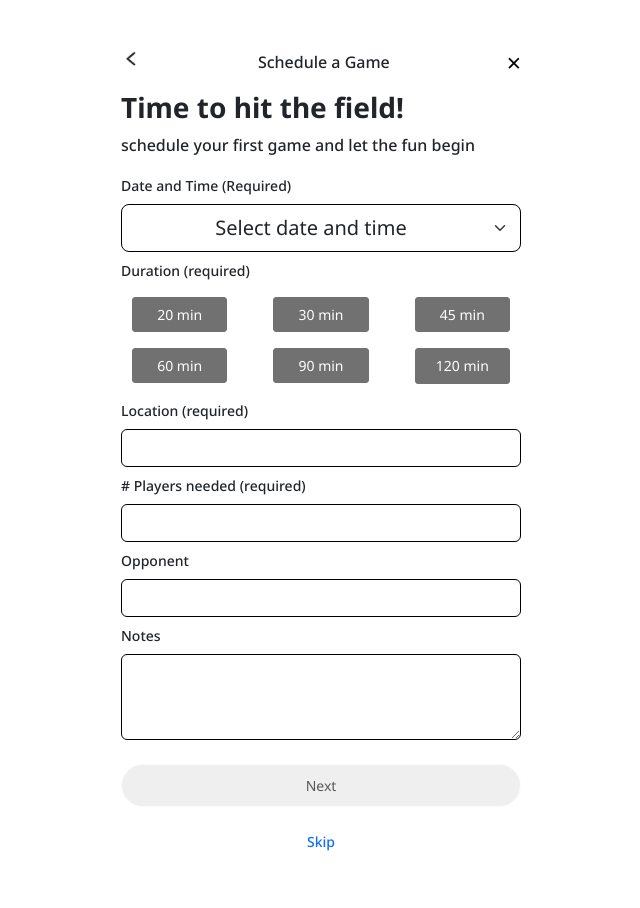
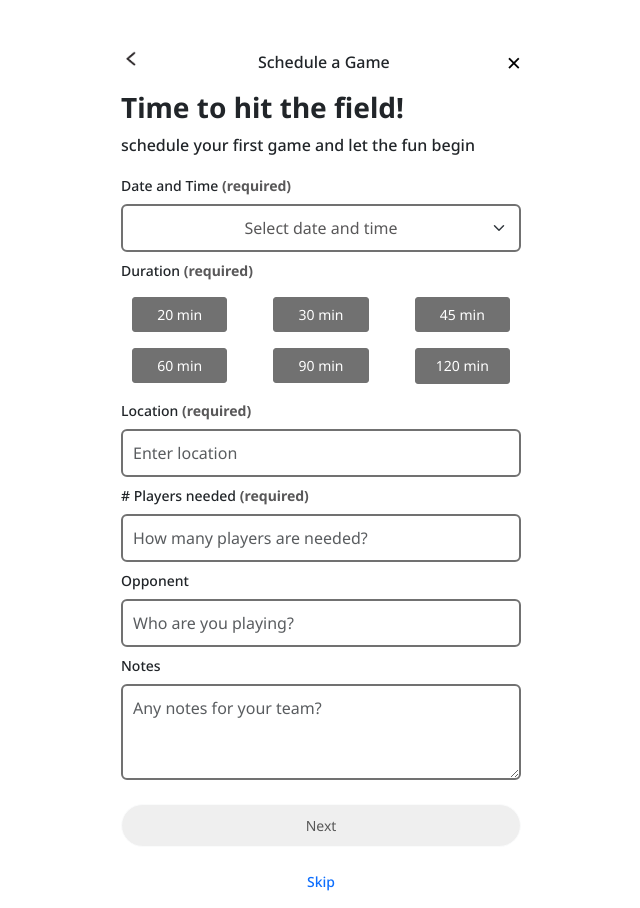
Before and after one commit to Co-Lab-You-Belong-in-Tech/GamePlanr, a React (Vite) app: page /schedule-game in a window 1280 px wide. Shown: the whole page, without its empty margins (319-959 px from the left). Before the commit the page ends 868 px from the top, so only its background shows below. Built offline with nearby package versions, Linux system fonts and the light colour scheme.

Commit message:
changed some styles

```diff
--- a/src/App.css
+++ b/src/App.css
@@ -119,9 +119,9 @@ footer .welcome a {
 
 /* invite friends css */
 .gradient-border {
-  padding: 2px;
-  background-image: linear-gradient(to right, #00B4D8, #89CFF0);
-  border-radius: 20px;
+  padding: 3px;
+  background-image: linear-gradient(to right, #76caf6, #83f5f5);
+  border-radius: 10px;
   display: inline-block;
 }
 
@@ -129,7 +129,9 @@ footer .welcome a {
   width: 100%;
   padding: 10px;
   border: none;
-  border-radius: 18px;
+  background-color: #eef5ff;
+  border-radius: 8px;
+  border-width: 15px;
   outline: none;
 }
 
@@ -168,8 +170,16 @@ footer .welcome a {
 
 .form-control {
   border-style: solid;
-  border-color: black;
-  border-width: 1px;
+  border-color: #717171 !important;
+  border-width: 2px;
+  padding: 10px;
+}
+
+.form-select {
+  border-style: solid;
+  border-color: #717171 !important;
+  border-width: 2px;
+  padding: 10px;
 }
 
 .team-logo {
@@ -179,6 +189,12 @@ footer .welcome a {
   width: 50px !important; /* Adjust as needed */
   height: auto; /* Maintain aspect ratio */
   z-index: 10; /* Ensure the image is above other elements */
+}
+
+@media only screen and (max-height: 700px) {
+  .home-footer{
+    position: relative;
+  }
 }
 
 @media only screen and (max-width: 600px) {
--- a/src/views/CreateTeam.jsx
+++ b/src/views/CreateTeam.jsx
@@ -183,7 +183,7 @@ const CreateTeam = () => {
                     className="btn btn-primary btn-lg full-width-button"
                     onClick={handleNext}
                   >
-                    Next
+                    Create Team
                   </button>
                 ) : (
                   <button
@@ -191,7 +191,7 @@ const CreateTeam = () => {
                     onClick={handleNext}
                     disabled
                   >
-                    Next
+                    Create Team
                   </button>
                 )}
               </div>
@@ -202,7 +202,7 @@ const CreateTeam = () => {
         return (
           <div className="gameplanr-container">
             <div className="d-flex justify-content-between">
-             <p className="me-2"></p>
+              <p className="me-2"></p>
               <p className="">Invite your Friends</p>
               <Link
                 to="/home"
@@ -221,17 +221,21 @@ const CreateTeam = () => {
             <div className="container text-center my-5">
               <div className="gradient-border">
                 <input
-                  value="THX-341"
-                  className="mx-auto text-center p-5"
+                  value="xxxxxxxxxxxxxxxxxxxx"
+                  className="mx-auto text-center px-5 py-4"
                   readOnly
                 />
               </div>
               <div className="row justify-content-center mt-4">
-                <p className="col-4 fs-4">
+                <p className="col-4 fs-4" style={{ color: "#445b9f" }}>
                   <img src={copyIcon} alt="Copy Code Button" /> Copy Code
                 </p>
-                <p className="col-4 fs-4">
-                  <img src={shareIcon} alt="Share code Button" /> Share Code
+                <p className="col-4 fs-4" style={{ color: "#445b9f" }}>
+                  <img
+                    src={shareIcon}
+                    alt="Share code Button"
+                  />{" "}
+                  Share Code
                 </p>
               </div>
             </div>
--- a/src/views/Home.jsx
+++ b/src/views/Home.jsx
@@ -19,9 +19,12 @@ const Home = () => {
   }
   // const currentState = homeState.TEAM_CREATED_GAMES_SCHEDULED
 
-  const [currentState, setCurrentState] = useState(homeState.INITIAL);
+  const [currentState, setCurrentState] = useState(
+    homeState.INITIAL
+  );
   const [responded, setResponded] = useState(false);
   const [going, setGoing] = useState(goingImg);
+  const [numOfPlayers, setNumOfPlayers] = useState(0)
   const handleResponse = (response) => {
     console.log("function called");
     if(responded === false) {
@@ -30,6 +33,7 @@ const Home = () => {
 
     if (response === "going"){
       setGoing(goingGreen);
+      setNumOfPlayers(numOfPlayers + 1)
     }
     if (response === "not going") {
       setGoing(notGoingRed);
@@ -39,6 +43,7 @@ const Home = () => {
   const undoResponse = () => {
     console.log("function called");
     setResponded(false)
+    setNumOfPlayers(0)
   }
 
 
@@ -99,14 +104,14 @@ const Home = () => {
         <header className="container">
           <Navbar />
         </header>
-        <main>
+        <main className="home-main">
           <div className="container text-center">
             <h2 className="fs-2 fw-bold mt-5">
               Welcome, User <img src={handwave} alt="handwave" />
             </h2>
           </div>
 
-          <div className="gameplanr-container action-buttons mt-5">
+          <div className="gameplanr-container action-buttons mt-2">
             <h3 className="fs-3 fw-bold ms-3">Upcoming Game</h3>
             <div
               className="card mb-3 border-0"
@@ -141,12 +146,12 @@ const Home = () => {
                       className="img-btn pb-2 ms-3"
                       onClick={undoResponse}
                     />
-                    <p className="fs-4">0/12 Going</p>
+                    <p className="fs-4">{numOfPlayers}/12 Going</p>
                   </div>
                 ) : (
                   <div className="col-3">
                     <p className="text-primary fs-4 pt-3">You Going?</p>
-                    <p className="fs-4">0/12 Going</p>
+                    <p className="fs-4">{numOfPlayers}/12 Going</p>
                   </div>
                 )}
               </div>
--- a/src/views/ScheduleGame.jsx
+++ b/src/views/ScheduleGame.jsx
@@ -8,8 +8,8 @@ import backButton from "../assets/LeftButton.png";
 
 const CustomInput = React.forwardRef(({ value, onClick }, ref) => (
   <button
-    className="form-select form-select-lg"
-    style={{borderColor: "black"}}
+    className="form-select"
+    style={{color: "#595859"}}
     onClick={onClick}
     ref={ref}
   >
@@ -57,7 +57,10 @@ const ScheduleGame = () => {
       <p className="">schedule your first game and let the fun begin</p>
       <form action="" onSubmit={handleSubmit}>
         <label htmlFor="datePickerInput" className="form-label fs-4">
-          Date and Time (Required)
+          Date and Time{" "}
+          <span className="fw-bold" style={{ color: "#595859" }}>
+            (required)
+          </span>
         </label>
         <DatePicker
           selected={startDate}
@@ -68,7 +71,10 @@ const ScheduleGame = () => {
           customInput={<CustomInput />}
         />
         <label htmlFor="durationInput" className="form-label fs-4 mt-2">
-          Duration (required)
+          Duration{" "}
+          <span className="fw-bold" style={{ color: "#595859" }}>
+            (required)
+          </span>
         </label>
         <div
           className="container text-center p-0 justify-content-evenly"
@@ -161,22 +167,32 @@ const ScheduleGame = () => {
         </div>
         <div id="form"></div>
         <label htmlFor="locationInput" className="form-label fs-4 mt-2">
-          Location (required)
+          Location{" "}
+          <span className="fw-bold" style={{ color: "#595859" }}>
+            (required)
+          </span>
         </label>
         <input
           type="text"
           className="form-control"
           id="locationInput"
+          placeholder="Enter location"
+          style={{ color: "#595859" }}
           value={location}
           onChange={(e) => setLocation(e.target.value)}
         />
         <label htmlFor="playersInput" className="form-label fs-4 mt-2">
-          # Players needed (required)
+          # Players needed{" "}
+          <span className="fw-bold" style={{ color: "#595859" }}>
+            (required)
+          </span>
         </label>
         <input
           type="text"
           className="form-control"
           id="playersInput"
+          placeholder="How many players are needed?"
+          style={{ color: "#595859" }}
           value={playersNeeded}
           onChange={(e) => setPlayersNeeded(e.target.value)}
         />
@@ -187,6 +203,8 @@ const ScheduleGame = () => {
           type="text"
           className="form-control"
           id="oppnentInput"
+          placeholder="Who are you playing?"
+          style={{ color: "#595859" }}
           value={opponent}
           onChange={(e) => setOpponent(e.target.value)}
         />
@@ -197,6 +215,8 @@ const ScheduleGame = () => {
           type="text"
           className="form-control"
           id="notesInput"
+          placeholder="Any notes for your team?"
+          style={{ color: "#595859" }}
           value={notes}
           onChange={(e) => setNotes(e.target.value)}
           rows="3"
@@ -218,10 +238,7 @@ const ScheduleGame = () => {
           </button>
         )}
         <p className="fs-4 text-center">
-          <Link
-            to="/team"
-            style={{ textDecoration: "none" }}
-          >
+          <Link to="/team" style={{ textDecoration: "none" }}>
             Skip
           </Link>
         </p>
--- a/src/views/Team.jsx
+++ b/src/views/Team.jsx
@@ -56,7 +56,7 @@ const Team = () => {
           <div className="gameplanr-container">
             <div className="d-flex justify-content-between">
               <p className="me-"></p>
-              <p className="fs-3 fw-bold">Create a Team</p>
+              <p className="fs-3 fw-bold">Your Team</p>
               <p className="fs-4 me-3 my-auto pb-3">Edit</p>
             </div>
             <div className="container my-3">
--- a/src/views/Welcome.jsx
+++ b/src/views/Welcome.jsx
@@ -38,34 +38,34 @@ const Welcome = () => {
           </div>
           <div className="col-12">
             <Link
-              to="/register"
-              className="btn btn-outline-secondary"
+              to="/home"
+              className="btn btn-outline-secondary mt-0"
               onClick={handleSignUp}
             >
               <img src={googleIconImage} alt="Google Icon" className="mb-1" />{" "}
               Sign up with Google
             </Link>
+            <p className="fw-normal fs-4">
+              By continuing, you agree to our{" "}
+              <Link to="/" style={{ textDecoration: "none" }}>
+                Terms and conditions
+              </Link>{" "}
+              <br></br>
+              and acknowledge you&apos;ve read our{" "}
+              <Link to="/" style={{ textDecoration: "none" }}>
+                Privacy Policy.
+              </Link>
+            </p>
+          </div>
+          <div className="col-12" style={{ height: "fit-content" }}>
             <p className="fs-4">
               Already a member?{" "}
               <Link
-                to="/sign-in"
+                to="/home"
                 style={{ textDecoration: "none" }}
                 onClick={handleSignIn}
               >
                 Log In
-              </Link>
-            </p>
-          </div>
-          <div className="col-12" style={{ height: "fit-content" }}>
-            <p className="fw-normal fs-4">
-              By continuing, you agree to our{" "}
-              <Link to="/" style={{ textDecoration: "none" }}>
-                Terms and conditions and
-              </Link>{" "}
-              <br></br>
-              and acknowledge you&apos;ve read{" "}
-              <Link to="/" style={{ textDecoration: "none" }}>
-                our Privacy Policy.
               </Link>
             </p>
           </div>
@@ -132,7 +132,7 @@ const Welcome = () => {
         <div className="row text-center mt-4">
           <div className="col-12 col-md-8 mx-auto mb-3">
             <Link
-              to="/register"
+              to="/home"
               className="btn btn-outline-secondary althover mb-4"
               onClick={handleSignUp}
             >
@@ -142,7 +142,7 @@ const Welcome = () => {
             <p className="fs-4">
               Already a member?{" "}
               <Link
-                to="/sign-in"
+                to="/home"
                 style={{ textDecoration: "none" }}
                 onClick={handleSignIn}
               >
```
Also changed, not shown: src/assets/copyIcon.png, src/assets/shareIcon.png.
